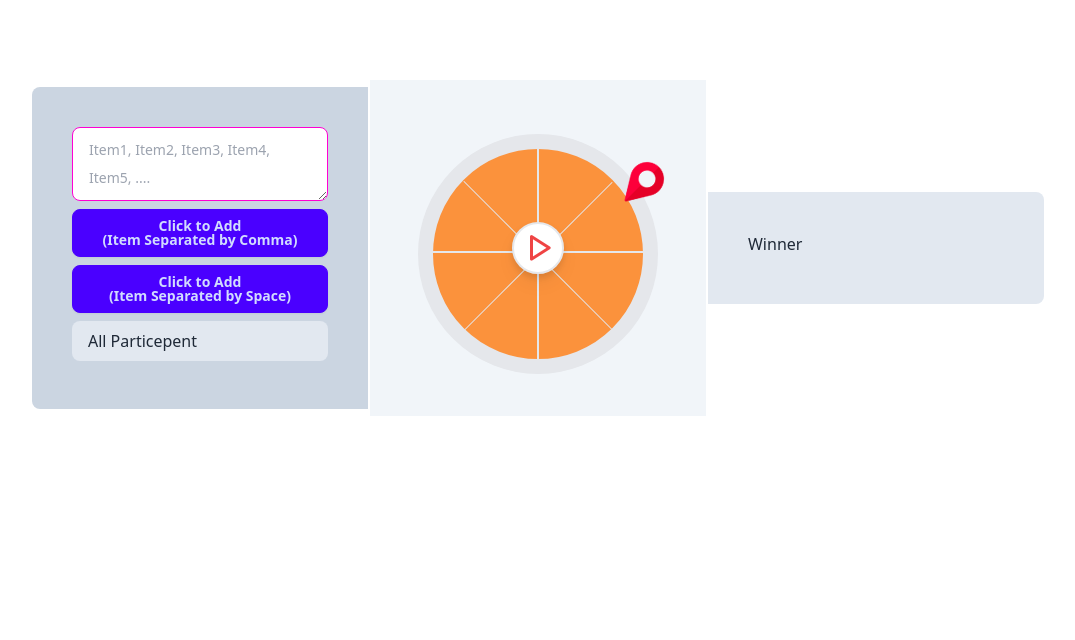
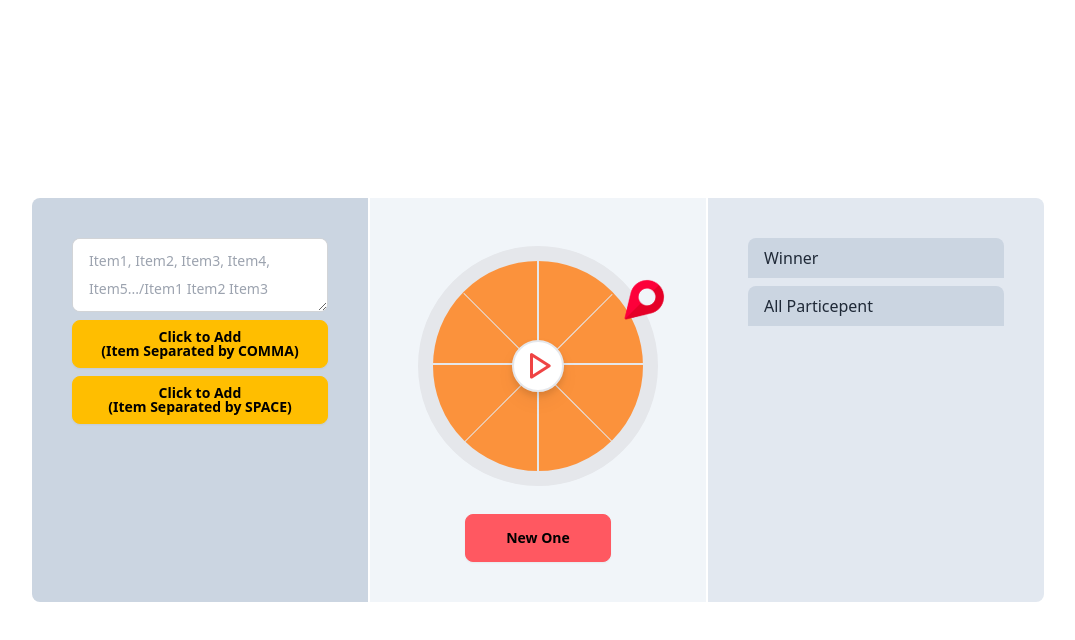
Before and after one commit to AbdullahAlMaksud/project01_random-picker, a plain HTML site: page index.html in a window 1280 px wide. Shown: the whole page, without its empty margins (102-1177 px from the left). Drawn offline with nearby package versions, Linux system fonts and the light colour scheme.

Commit message:
New Funtionality Added

```diff
--- a/index.html
+++ b/index.html
@@ -33,27 +33,22 @@
     </style>
 </head>
 
-<body class="mt-20">
+<body class="">
     <main class="container w-11/12 mx-auto">
 
-        <div class="flex flex-col-reverse  lg:flex-row justify-center items-center gap-2 lg:gap-[2px]">
-            <div class=" bg-slate-300 p-10 rounded-lg lg:rounded-none lg:rounded-l-lg">
+        <div class="flex items-center justify-center min-h-screen">
+            <div class="flex flex-col  lg:flex-row justify-center items-s gap-2 lg:gap-[2px]">
+                <div id="input-container" class=" bg-slate-300 p-10 rounded-lg lg:rounded-none lg:rounded-l-lg lg:min-h-96 flex flex-col justify-start items-center">
                     <div class="flex flex-col gap-2 min-w-64">
-                    <textarea id="text-area" class="textarea textarea-secondary"
-                    placeholder="Item1, Item2, Item3, Item4, Item5, ...."></textarea>
-                <button onclick="addItem(comma)" class="btn btn-primary" id="first-button">Click to Add<br>(Item
-                    Separated by Comma)</button>
-                <button onclick="addItem(space)" class="btn btn-primary" id="second-button">Click to Add<br>(Item
-                    Separated by Space)</button>
-                <h2 class="bg-slate-200 px-4 py-2 rounded-lg">All Particepent</h2>
-                <ol id="display">
-
-                </ol>
+                        <textarea id="text-area" class="textarea textarea-bordered"
+                        placeholder="Item1, Item2, Item3, Item4, Item5.../Item1 Item2 Item3 Item4...."></textarea>
+                    <button onclick="addItem(comma)" class="btn btn-warning" id="first-button"><span>Click to Add<br>(Item Separated by <span class="uppercase font-bold">Comma</span>)</button>
+                    <button onclick="addItem(space)" class="btn btn-warning" id="second-button"><span>Click to Add<br>(Item Separated by <span class="uppercase font-bold">Space</span>)</span></button>
                     </div>
                 </div>
 
-            <div class="bg-slate-100 p-10 lg:rounded-none rounded-lg">
-                <div class="flex flex-col items-center justify-center gap-3 relative w-64 h-64">
+                <div class="bg-slate-100 p-10 lg:rounded-none rounded-lg lg:min-h-96 flex flex-col justify-start items-center">
+                    <div class="flex flex-col items-center justify-center gap-3 relative lg:w-64 lg:h-64">
                         <!-- <button class="btn btn-circle p-3 btn-error " ">Winner</button> -->
                         <!-- <span  class="material-symbols-outlined "> -->
                         <!-- </span> -->
@@ -69,9 +64,9 @@
                             transit_enterexit
                         </span> -->
 
-                    <span class="material-symbols-rounded">
+                        <!-- <span class="material-symbols-rounded">
 
-                    </span>
+                        </span> -->
 
                         <div
                             class="bg-orange-400 rounded-full w-60 h-60 flex justify-center items-center border-gray-200 border-[15px] relative">
@@ -87,13 +82,24 @@
                                 <div class="h-3 bg-gray-200 w-full "></div> -->
                             </div>
                         </div>
+                        <div><button onclick="location.reload()" class="btn btn-error btn-md px-10 mt-5">New One</button></div>
                 </div>
 
-            <div class="bg-slate-200 p-10 rounded-lg lg:rounded-none lg:rounded-r-lg">
+                <div class="bg-slate-200 p-10 rounded-lg lg:rounded-none lg:rounded-r-lg lg:min-h-96 flex flex-col justify-start items-center ">
                     <div class="flex flex-col gap-2 min-w-64">
-                    <h2>Winner</h2>
-                    <ol id="display-winner">
+                        <div>
+
+                        <h2 class="bg-slate-300 px-4 py-2 rounded-t-lg">Winner</h2>
+                        <ol id="display-winner" class="bg-slate-50 rounded-t-lg flex flex-col">
                         </ol>
+                        </div>
+                        <div>
+                            <h2 class="bg-slate-300 px-4 py-2 rounded-t-lg">All Particepent</h2>
+                            <ol id="display" class="bg-slate-50 rounded-b-lg flex flex-col">
+
+                            </ol>
+                        </div>
+                    </div>
                 </div>
             </div>
         </div>
--- a/js/script.js
+++ b/js/script.js
@@ -7,6 +7,8 @@ const arrayOfText = [];
 
 const space = `${' '}`;
 const comma = `${','}`;
+let count = 0;
+let count2 = 0;
 
 const textArray = (peep) => {
     const text = textInputField.value;
@@ -20,11 +22,17 @@ const textArray = (peep) => {
 const addItem = (peep) => {
     textArray(peep);
     console.log("mak", arrayOfText);
+    if(textInputField.value === ''){
+        alert('Plese Add Some Text In to Input Field')
+        return;
+    }
     for (item of arrayOfText) {
         const list = document.createElement('li');
-        list.innerText = item;
+        count = count+1;
+        list.innerHTML = `<li class = "py-2 px-3 border-t-2 border-dashed border-gray-200">${count}. ${item}</li>`
         display.appendChild(list)
         textInputField.value = '';
+        document.getElementById('input-container').classList.add('hidden');
     }
 }
 
@@ -38,8 +46,10 @@ winnerButton.addEventListener('click', () => {
     const randomNumber = Math.random() * ArrayLength;
     const randomNumberRound = Math.floor(randomNumber);
 
+    count2 = count2+1;
     const winnerList = document.createElement('li');
-    winnerList.innerText = arrayOfText[randomNumberRound];
+
+    winnerList.innerHTML = `<li class = "py-2 px-3 border-t-2 border-dashed border-gray-200">${count2}. ${arrayOfText[randomNumberRound]}</li>`
 
     const randomRotation = Math.random()*360;
     const randomDegree = Math.floor(randomRotation);
```
Lines whose indentation alone changed are shown as unchanged.
